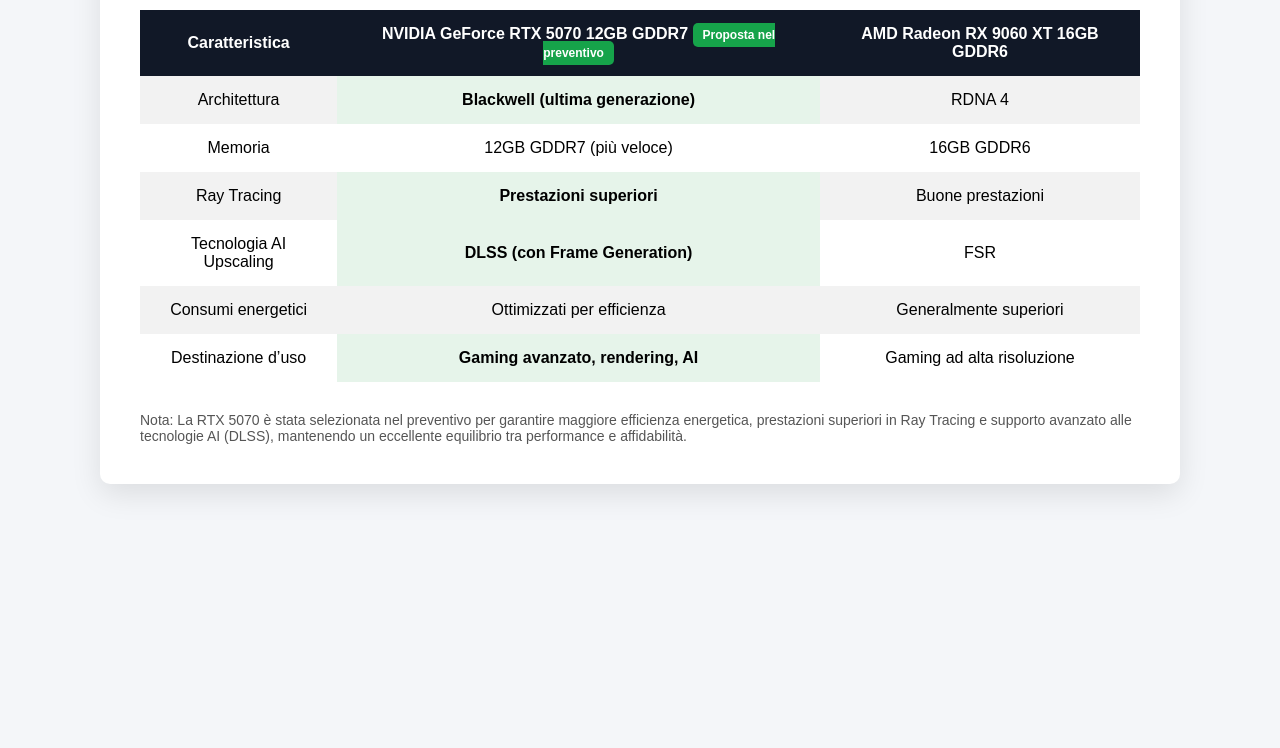
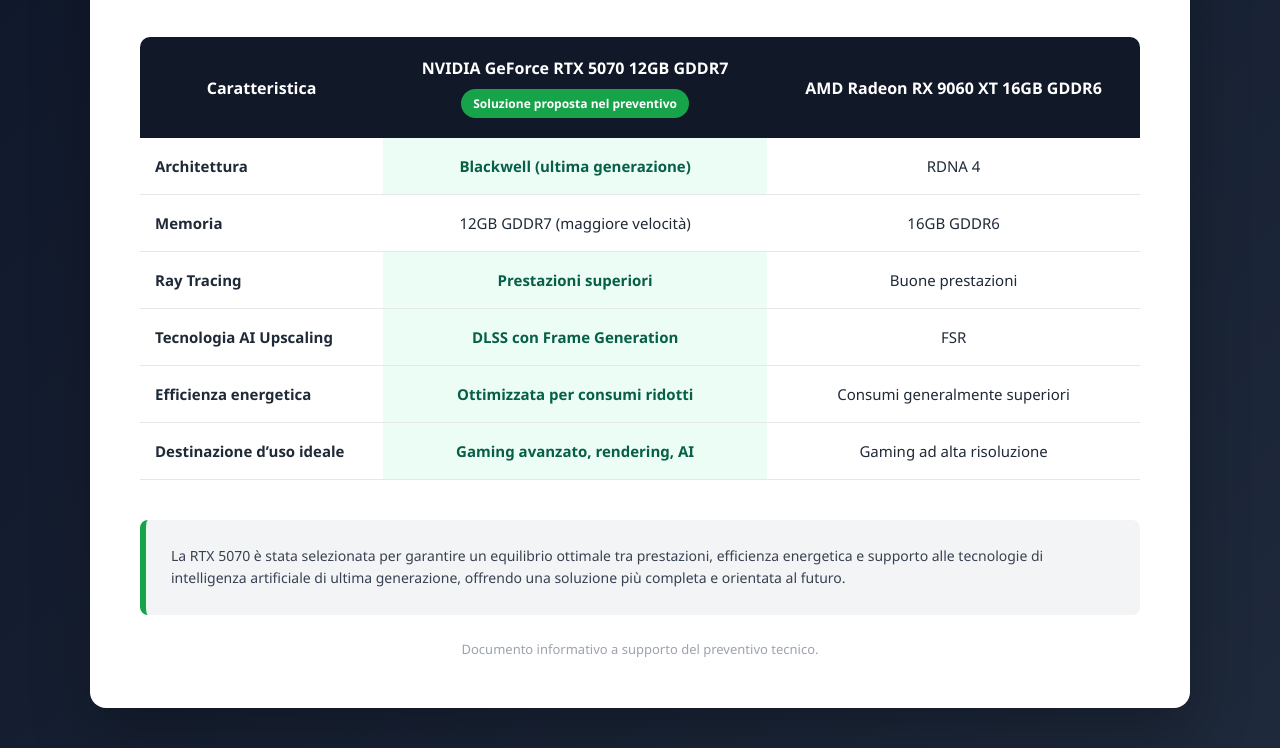
Before and after one commit to ggironi/confronto-gpu, a plain HTML site: page index.html in a window 1280 px wide. Shown: the part 168-916 px from the top of the page. Before the commit the page ends 800 px from the top, so only its background shows below. Drawn offline with Linux system fonts and the light colour scheme.

Commit message:
Update index.html

```diff
--- a/index.html
+++ b/index.html
@@ -4,102 +4,180 @@
 <meta charset="UTF-8">
 <meta name="viewport" content="width=device-width, initial-scale=1.0">
 <title>Confronto GPU - RTX 5070 vs RX 9060 XT</title>
+
 <style>
-body {
-    font-family: Arial, sans-serif;
-    background-color: #f4f6f9;
+* {
+    box-sizing: border-box;
     margin: 0;
     padding: 0;
 }
-.container {
-    max-width: 1000px;
-    margin: 40px auto;
+
+body {
+    font-family: 'Segoe UI', Tahoma, sans-serif;
+    background: linear-gradient(135deg, #0f172a, #1e293b);
+    color: #1f2937;
+    padding: 40px 20px;
+}
+
+.wrapper {
+    max-width: 1100px;
+    margin: auto;
+}
+
+.card {
     background: white;
-    padding: 40px;
-    border-radius: 10px;
-    box-shadow: 0 10px 30px rgba(0,0,0,0.1);
+    border-radius: 16px;
+    padding: 50px;
+    box-shadow: 0 25px 60px rgba(0,0,0,0.25);
 }
+
 h1 {
     text-align: center;
+    font-size: 32px;
+    margin-bottom: 10px;
+    color: #111827;
+}
+
+.subtitle {
+    text-align: center;
+    color: #6b7280;
     margin-bottom: 40px;
+    font-size: 16px;
 }
+
 table {
     width: 100%;
     border-collapse: collapse;
+    font-size: 15px;
 }
-th, td {
-    padding: 15px;
-    text-align: center;
-}
+
 th {
-    background-color: #111827;
+    padding: 20px;
+    font-size: 16px;
+    background: #111827;
     color: white;
 }
-tr:nth-child(even) {
-    background-color: #f2f2f2;
+
+th:first-child {
+    border-top-left-radius: 10px;
 }
+
+th:last-child {
+    border-top-right-radius: 10px;
+}
+
+td {
+    padding: 18px 15px;
+    text-align: center;
+    border-bottom: 1px solid #e5e7eb;
+}
+
+tr:hover {
+    background-color: #f9fafb;
+}
+
+.feature {
+    font-weight: 600;
+    text-align: left;
+}
+
 .highlight {
-    background-color: #e6f4ea;
-    font-weight: bold;
+    background: #ecfdf5;
+    font-weight: 600;
+    color: #065f46;
 }
+
+.badge {
+    display: inline-block;
+    background: #16a34a;
+    color: white;
+    padding: 6px 12px;
+    border-radius: 20px;
+    font-size: 12px;
+    margin-top: 10px;
+}
+
 .note {
-    margin-top: 30px;
+    margin-top: 40px;
+    padding: 25px;
+    background: #f3f4f6;
+    border-left: 6px solid #16a34a;
+    border-radius: 8px;
+    line-height: 1.6;
     font-size: 14px;
-    color: #555;
+    color: #374151;
 }
-.badge {
-    background-color: #16a34a;
-    color: white;
-    padding: 5px 10px;
-    border-radius: 5px;
-    font-size: 12px;
+
+.footer {
+    text-align: center;
+    margin-top: 25px;
+    font-size: 13px;
+    color: #9ca3af;
+}
+
+@media (max-width: 768px) {
+    .card {
+        padding: 25px;
+    }
+    table {
+        font-size: 13px;
+    }
 }
 </style>
 </head>
+
 <body>
 
-<div class="container">
+<div class="wrapper">
+<div class="card">
+
 <h1>Confronto Tecnico GPU</h1>
+<div class="subtitle">
+Analisi comparativa tra le soluzioni grafiche proposte
+</div>
 
 <table>
 <tr>
 <th>Caratteristica</th>
-<th>NVIDIA GeForce RTX 5070 12GB GDDR7 <span class="badge">Proposta nel preventivo</span></th>
+<th>
+NVIDIA GeForce RTX 5070 12GB GDDR7<br>
+<span class="badge">Soluzione proposta nel preventivo</span>
+</th>
 <th>AMD Radeon RX 9060 XT 16GB GDDR6</th>
 </tr>
 
 <tr>
-<td>Architettura</td>
+<td class="feature">Architettura</td>
 <td class="highlight">Blackwell (ultima generazione)</td>
 <td>RDNA 4</td>
 </tr>
 
 <tr>
-<td>Memoria</td>
-<td>12GB GDDR7 (più veloce)</td>
+<td class="feature">Memoria</td>
+<td>12GB GDDR7 (maggiore velocità)</td>
 <td>16GB GDDR6</td>
 </tr>
 
 <tr>
-<td>Ray Tracing</td>
+<td class="feature">Ray Tracing</td>
 <td class="highlight">Prestazioni superiori</td>
 <td>Buone prestazioni</td>
 </tr>
 
 <tr>
-<td>Tecnologia AI Upscaling</td>
-<td class="highlight">DLSS (con Frame Generation)</td>
+<td class="feature">Tecnologia AI Upscaling</td>
+<td class="highlight">DLSS con Frame Generation</td>
 <td>FSR</td>
 </tr>
 
 <tr>
-<td>Consumi energetici</td>
-<td>Ottimizzati per efficienza</td>
-<td>Generalmente superiori</td>
+<td class="feature">Efficienza energetica</td>
+<td class="highlight">Ottimizzata per consumi ridotti</td>
+<td>Consumi generalmente superiori</td>
 </tr>
 
 <tr>
-<td>Destinazione d’uso</td>
+<td class="feature">Destinazione d’uso ideale</td>
 <td class="highlight">Gaming avanzato, rendering, AI</td>
 <td>Gaming ad alta risoluzione</td>
 </tr>
@@ -107,11 +185,16 @@ tr:nth-child(even) {
 </table>
 
 <div class="note">
-Nota: La RTX 5070 è stata selezionata nel preventivo per garantire maggiore efficienza energetica,
-prestazioni superiori in Ray Tracing e supporto avanzato alle tecnologie AI (DLSS),
-mantenendo un eccellente equilibrio tra performance e affidabilità.
+La RTX 5070 è stata selezionata per garantire un equilibrio ottimale tra prestazioni,
+efficienza energetica e supporto alle tecnologie di intelligenza artificiale di ultima generazione,
+offrendo una soluzione più completa e orientata al futuro.
 </div>
 
+<div class="footer">
+Documento informativo a supporto del preventivo tecnico.
+</div>
+
+</div>
 </div>
 
 </body>
```
